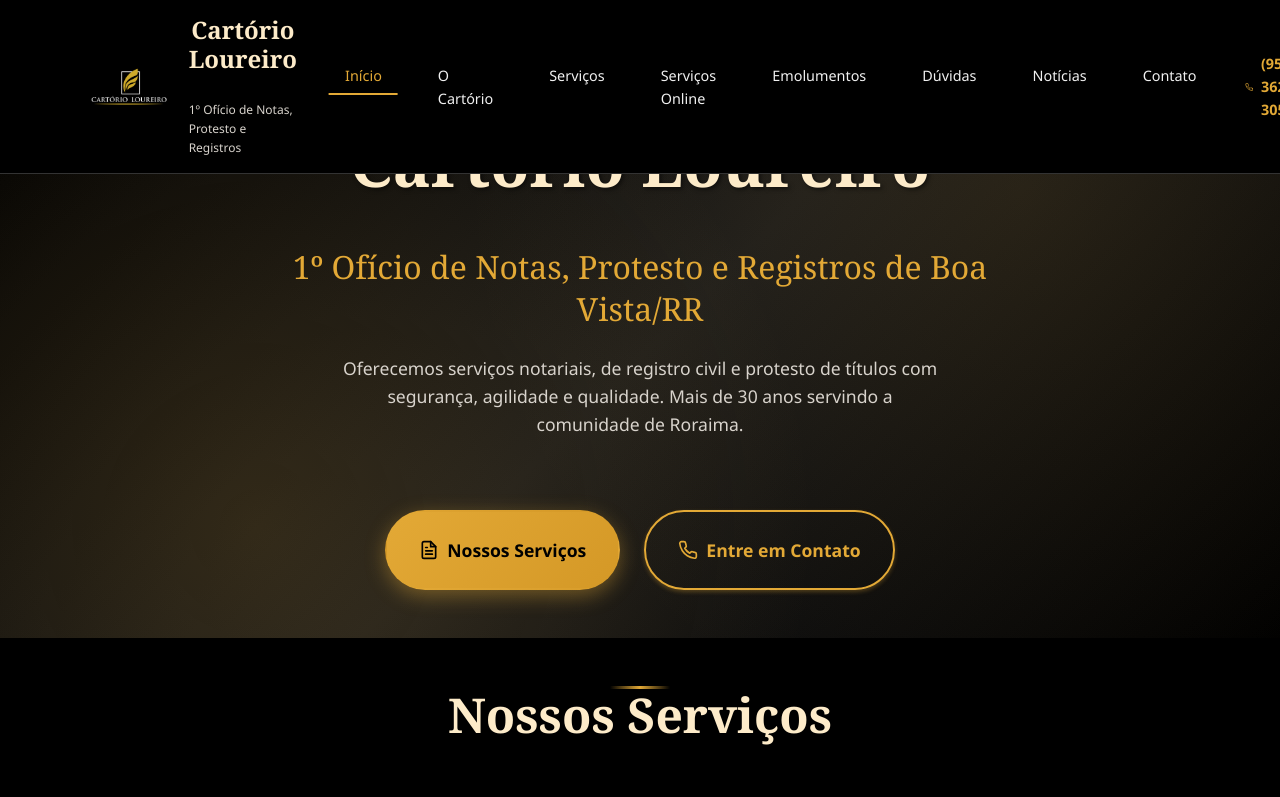
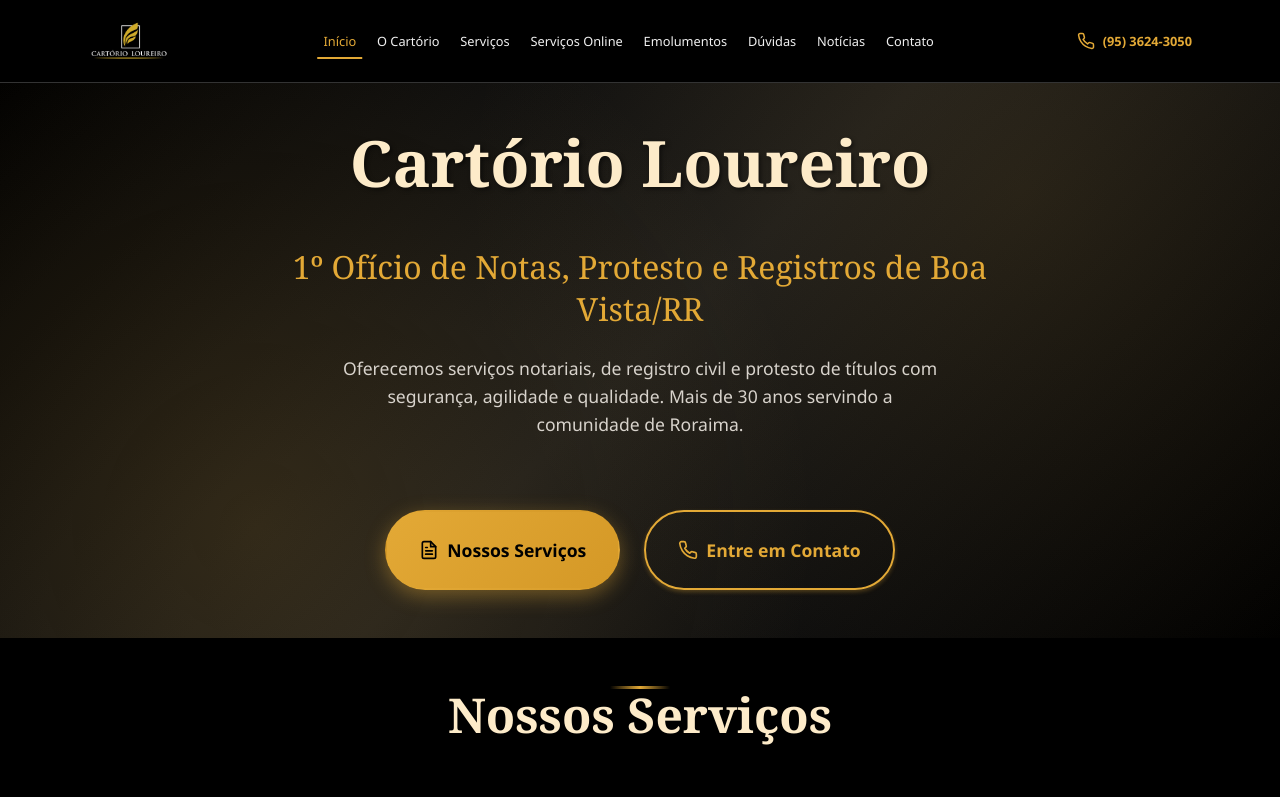
Before and after one commit to arthur-oliveira-oficial/cartorio-loureiro, a React (Vite) app: page / in a window 1280 px wide. Shown: the top 797 px of the page. Built offline with nearby package versions, Linux system fonts and the light colour scheme.

Commit message:
ajuste na responsividade do cabeçalho, evitando que itens do menu e telefone quebrem a linha em telas menores

```diff
--- a/src/componentes/layout/Cabecalho.css
+++ b/src/componentes/layout/Cabecalho.css
@@ -65,7 +65,6 @@
 
 /* Navegação Desktop */
 .cabecalho__nav {
-  flex: 1;
   display: flex;
   justify-content: center;
   margin: 0 var(--espacamento-xl);
@@ -76,21 +75,24 @@
   list-style: none;
   margin: 0;
   padding: 0;
-  gap: var(--espacamento-lg);
+  gap: var(--espacamento-sm); /* Ajuste para evitar quebra de linha em telas menores de desktop */
+  flex-wrap: nowrap; /* Garante que os itens do menu não quebrem a linha */
 }
 
 .cabecalho__menu-item {
   position: relative;
+  white-space: nowrap; /* Previne quebra de linha nos itens do menu */
 }
 
 .cabecalho__menu-link {
   display: block;
-  padding: var(--espacamento-sm) var(--espacamento-md);
+  padding: var(--espacamento-sm) 0.75rem;
   color: var(--cor-links);
   font-weight: 500;
-  font-size: 0.9rem;
+  font-size: 0.8rem; /* Ajuste para evitar quebra de linha em telas menores de desktop */
   transition: var(--transicao-padrao);
   position: relative;
+  white-space: nowrap; /* Previne quebra de linha nos links do menu */
 }
 
 .cabecalho__menu-link::after {
@@ -128,9 +130,10 @@
   gap: var(--espacamento-sm);
   color: var(--cor-botao);
   font-weight: 600;
-  font-size: 0.9rem;
+  font-size: 0.8rem; /* Ajuste para evitar quebra de linha em telas menores de desktop */
   text-decoration: none;
   transition: var(--transicao-padrao);
+  white-space: nowrap; /* Previne quebra de linha no telefone */
 }
 
 .cabecalho__telefone:hover {
@@ -140,7 +143,7 @@
 
 /* Menu Toggle (Mobile) */
 .cabecalho__menu-toggle {
-  display: none;
+  display: none; /* Oculto por padrão em desktop */
   background: none;
   border: none;
   color: var(--cor-texto-principal);
@@ -157,25 +160,25 @@
 
 /* Menu Mobile */
 .cabecalho__nav-mobile {
-  position: absolute;
-  top: 100%;
+  position: fixed; /* Alterado para fixed para cobrir a tela */
+  top: var(--altura-cabecalho-desktop); /* Definir no media query */
   left: 0;
   right: 0;
+  bottom: 0; /* Para cobrir a tela inteira */
   background-color: var(--cor-fundo-principal);
-  border-bottom: 1px solid var(--cor-borda-card);
-  transform: translateY(-100%);
+  border-top: 1px solid var(--cor-borda-card); /* Alterado para border-top */
+  transform: translateX(100%); /* Oculto para a direita */
   opacity: 0;
   visibility: hidden;
-  transition: var(--transicao-padrao);
-  max-height: 0;
-  overflow: hidden;
+  transition: transform 0.3s ease-out, opacity 0.3s ease-out, visibility 0.3s;
+  overflow-y: auto; /* Para rolagem em telas pequenas */
+  z-index: 999; /* Abaixo do cabeçalho principal */
 }
 
 .cabecalho__nav-mobile--aberto {
-  transform: translateY(0);
+  transform: translateX(0);
   opacity: 1;
   visibility: visible;
-  max-height: 500px;
 }
 
 .cabecalho__menu-mobile {
@@ -211,14 +214,72 @@
 }
 
 /* Responsividade */
-@media (max-width: 991px) {
+@media (min-width: 992px) {
+  .cabecalho__logo {
+    gap: 0.5rem; /* Reduz o espaçamento da logo em desktop */
+  }
+
+  .cabecalho__conteudo {
+    gap: 0.5rem; /* Ajusta espaçamento entre os principais blocos para evitar quebra de linha */
+    flex-wrap: nowrap; /* Garante que o conteúdo do cabeçalho não quebre a linha */
+  }
+
+  .cabecalho__menu {
+    gap: 0.5rem; /* Reduz o espaçamento entre os itens do menu em desktop */
+  }
+
+  .cabecalho__menu-link {
+    padding: var(--espacamento-sm) 0.4rem; /* Reduz o padding horizontal dos links do menu */
+  }
+
+  .cabecalho__telefone span {
+    white-space: nowrap; /* Garante que o texto do telefone não quebre a linha */
+  }
+
+  .cabecalho__logo,
   .cabecalho__nav,
   .cabecalho__contato {
-    display: none;
+    flex-shrink: 0; /* Impede que os elementos encolham, mantendo sua largura */
+  }
+
+  .cabecalho__nav {
+    display: flex; /* Visível em desktop */
+    flex-grow: 1; /* Permite que a navegação cresça para ocupar espaço disponível */
+    justify-content: center; /* Centraliza o menu dentro da navegação */
+  }
+
+  .cabecalho__contato {
+    display: flex; /* Visível em desktop */
   }
 
   .cabecalho__menu-toggle {
-    display: block;
+    display: none; /* Oculto em desktop */
+  }
+
+  .cabecalho__nav-mobile {
+    display: none; /* Oculto em desktop */
+  }
+}
+
+@media (max-width: 991px) {
+  .cabecalho__conteudo {
+    justify-content: space-between; /* Ajuste para mobile */
+  }
+
+  .cabecalho__nav {
+    display: none; /* Oculto em mobile */
+  }
+
+  .cabecalho__contato {
+    display: none; /* Oculto em mobile */
+  }
+
+  .cabecalho__menu-toggle {
+    display: block; /* Visível em mobile */
+  }
+
+  .cabecalho__nav-mobile {
+    top: 80px; /* Altura do cabeçalho em mobile */
   }
 }
 
@@ -239,6 +300,10 @@
   .cabecalho__subtitulo {
     font-size: 0.7rem;
   }
+
+  .cabecalho__nav-mobile {
+    top: 70px; /* Altura do cabeçalho em mobile menor */
+  }
 }
 
 @media (max-width: 480px) {
--- a/src/componentes/layout/Cabecalho.jsx
+++ b/src/componentes/layout/Cabecalho.jsx
@@ -51,13 +51,11 @@
               className="cabecalho__logo-img"
             />
             <div className="cabecalho__logo-texto">
-              <h1 className="cabecalho__titulo">Cartório Loureiro</h1>
-              <span className="cabecalho__subtitulo">1º Ofício de Notas, Protesto e Registros</span>
             </div>
           </Link>
 
           {/* Navegação Desktop */}
-          <nav className="cabecalho__nav oculto-mobile">
+          <nav className="cabecalho__nav">
             <ul className="cabecalho__menu">
               {menuItems.map((item) => (
                 <li key={item.caminho} className="cabecalho__menu-item">
@@ -75,7 +73,7 @@
           </nav>
 
           {/* Contato rápido */}
-          <div className="cabecalho__contato oculto-mobile">
+          <div className="cabecalho__contato">
             <a href="tel:+5595362430500" className="cabecalho__telefone">
               <FiPhone size={18} />
               <span>(95) 3624-3050</span>
```
